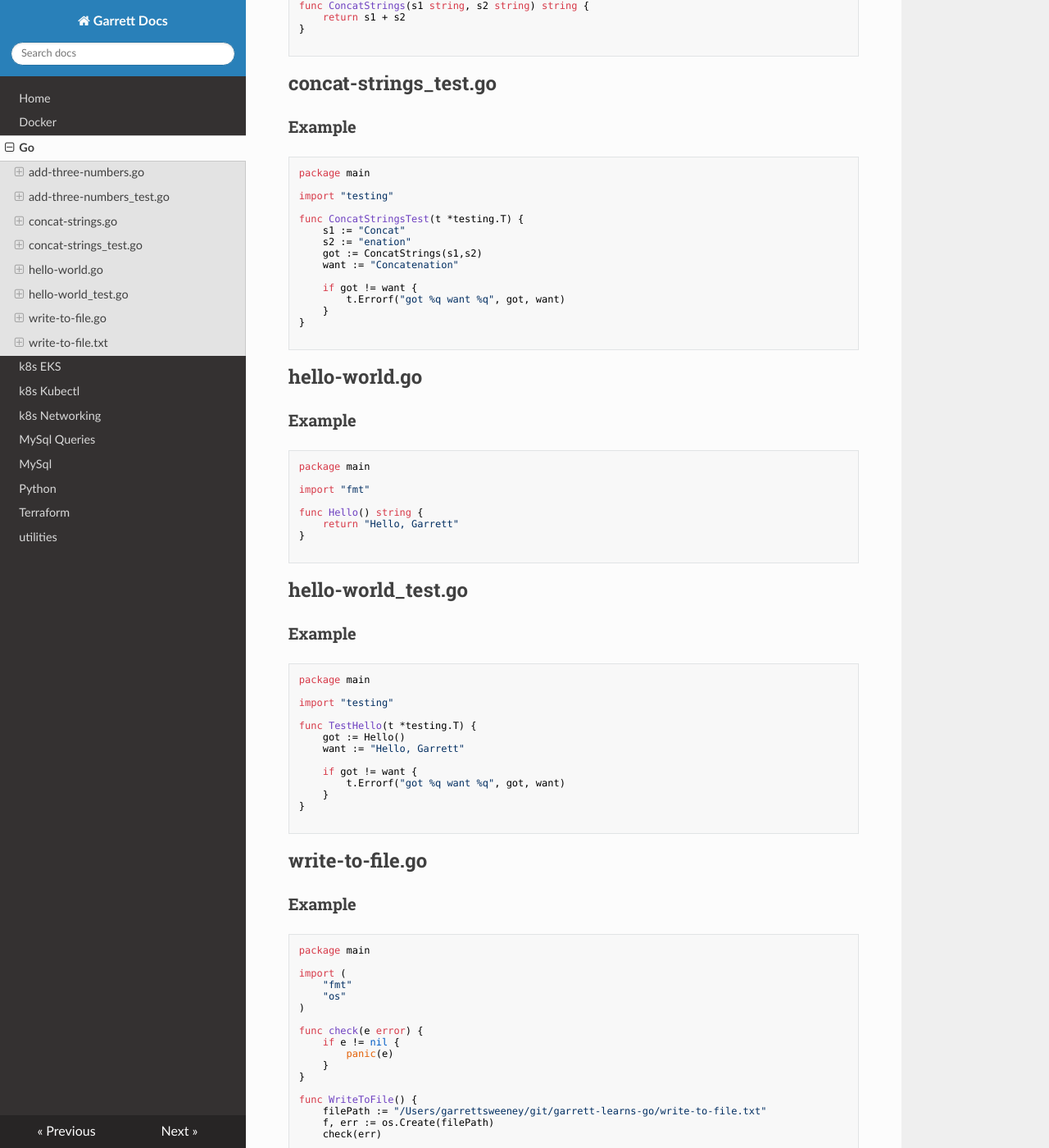
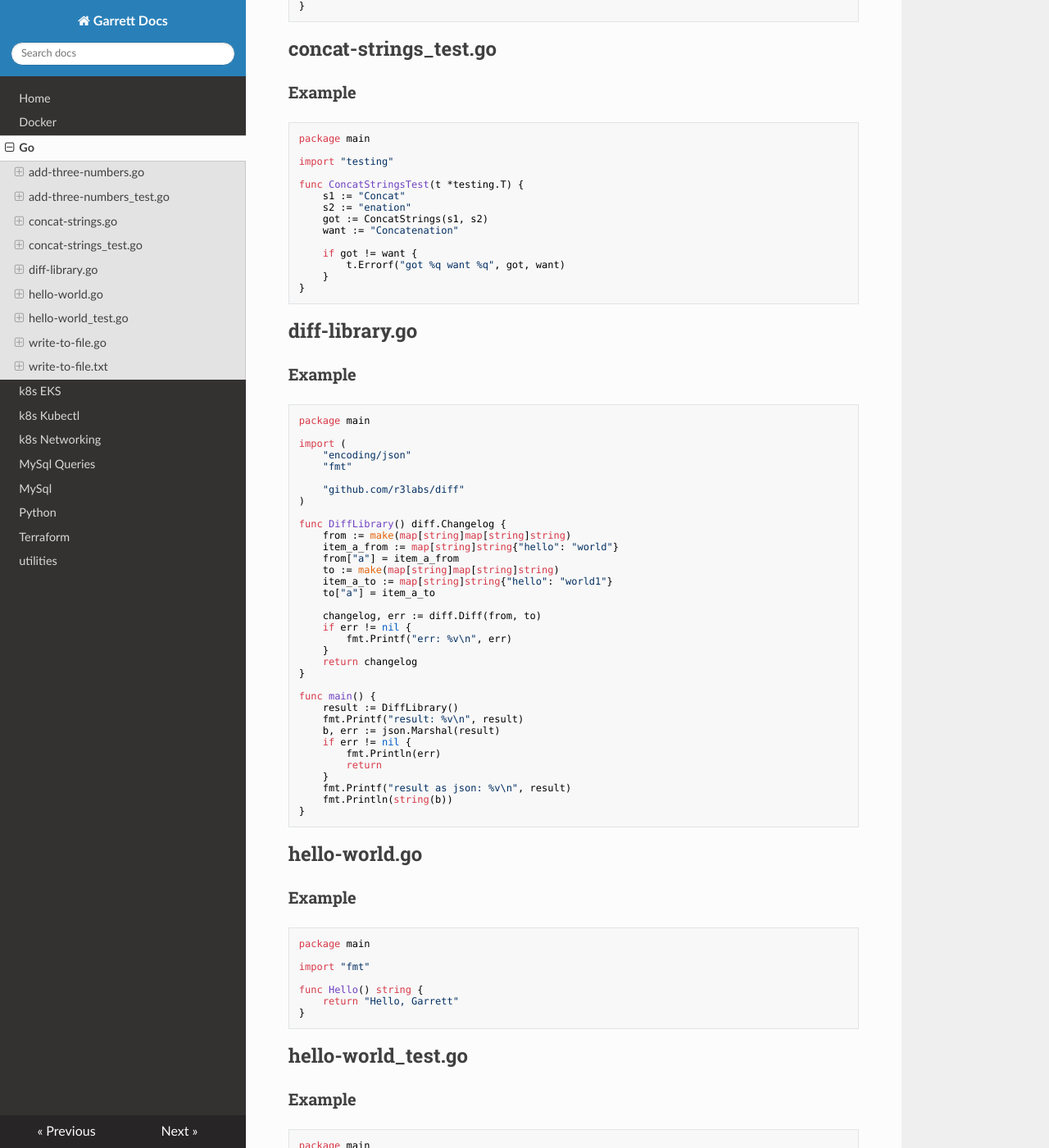
Before and after one commit to gsweene2/garrett-mkdocs, an MkDocs documentation site: the page built from docs/go.md, in a window 1280 px wide and 1400 px high, scrolled down 983 px. Shown: the whole window at 82% size. Built offline with MkDocs 1.6.1, drawn with Linux system fonts in a browser that asks for light colours; nearby versions of some CDN libraries; some of the changed text lies outside the part shown.

Commit message:
Go diff lib addition (#2)

````diff
--- a/docs/go.md
+++ b/docs/go.md
@@ -10,9 +10,8 @@ This rst document is generated programatically from https://github.com/gsweene2/
 package main
 
 func AddThreeNumbers(n1 int, n2 int, n3 int) int {
-    return n1 + n2 + n3
+	return n1 + n2 + n3
 }
-
 ```
 
 
@@ -26,17 +25,16 @@ package main
 import "testing"
 
 func AddThreeNumbersTest(t *testing.T) {
-    n1 := 3
-    n2 := 4
-    n3 := 5
-    got := AddThreeNumbers(n1, n2, n3)
-    want := 12
+	n1 := 3
+	n2 := 4
+	n3 := 5
+	got := AddThreeNumbers(n1, n2, n3)
+	want := 12
 
-    if got != want {
-        t.Errorf("got %q want %q", got, want)
-    }
+	if got != want {
+		t.Errorf("got %q want %q", got, want)
+	}
 }
-
 ```
 
 
@@ -48,9 +46,8 @@ func AddThreeNumbersTest(t *testing.T) {
 package main
 
 func ConcatStrings(s1 string, s2 string) string {
-    return s1 + s2
+	return s1 + s2
 }
-
 ```
 
 
@@ -64,16 +61,58 @@ package main
 import "testing"
 
 func ConcatStringsTest(t *testing.T) {
-    s1 := "Concat"
-    s2 := "enation"
-    got := ConcatStrings(s1,s2)
-    want := "Concatenation"
+	s1 := "Concat"
+	s2 := "enation"
+	got := ConcatStrings(s1, s2)
+	want := "Concatenation"
 
-    if got != want {
-        t.Errorf("got %q want %q", got, want)
-    }
+	if got != want {
+		t.Errorf("got %q want %q", got, want)
+	}
+}
+```
+
+
+## diff-library.go
+
+### Example
+
+```go
+package main
+
+import (
+	"encoding/json"
+	"fmt"
+
+	"github.com/r3labs/diff"
+)
+
+func DiffLibrary() diff.Changelog {
+	from := make(map[string]map[string]string)
+	item_a_from := map[string]string{"hello": "world"}
+	from["a"] = item_a_from
+	to := make(map[string]map[string]string)
+	item_a_to := map[string]string{"hello": "world1"}
+	to["a"] = item_a_to
+
+	changelog, err := diff.Diff(from, to)
+	if err != nil {
+		fmt.Printf("err: %v\n", err)
+	}
+	return changelog
 }
 
+func main() {
+	result := DiffLibrary()
+	fmt.Printf("result: %v\n", result)
+	b, err := json.Marshal(result)
+	if err != nil {
+		fmt.Println(err)
+		return
+	}
+	fmt.Printf("result as json: %v\n", result)
+	fmt.Println(string(b))
+}
 ```
 
 
@@ -87,9 +126,8 @@ package main
 import "fmt"
 
 func Hello() string {
-    return "Hello, Garrett"
+	return "Hello, Garrett"
 }
-
 ```
 
 
@@ -103,14 +141,13 @@ package main
 import "testing"
 
 func TestHello(t *testing.T) {
-    got := Hello()
-    want := "Hello, Garrett"
+	got := Hello()
+	want := "Hello, Garrett"
 
-    if got != want {
-        t.Errorf("got %q want %q", got, want)
-    }
+	if got != want {
+		t.Errorf("got %q want %q", got, want)
+	}
 }
-
 ```
 
 
````
Also changed, not shown: other parts of docs/go.md (+0 -4 lines).
